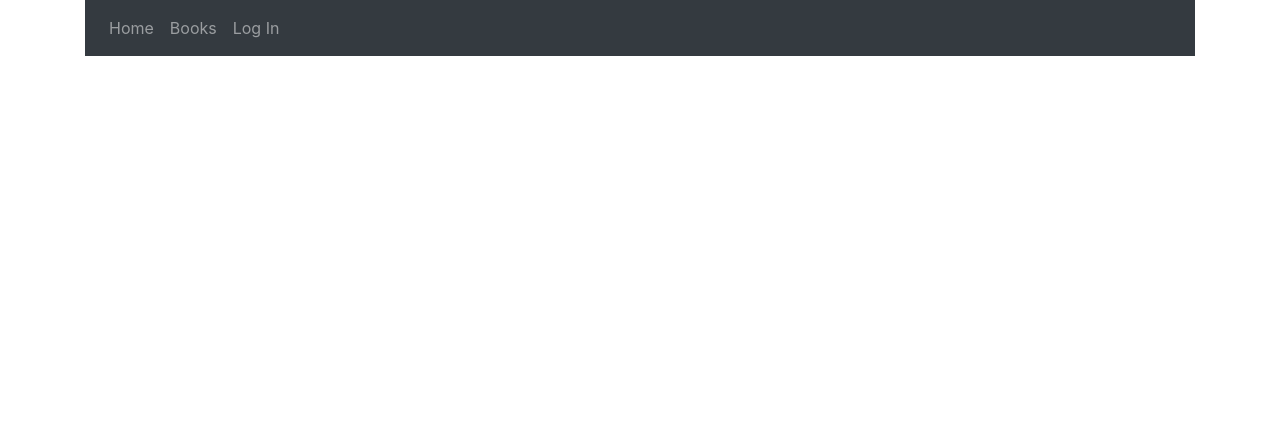
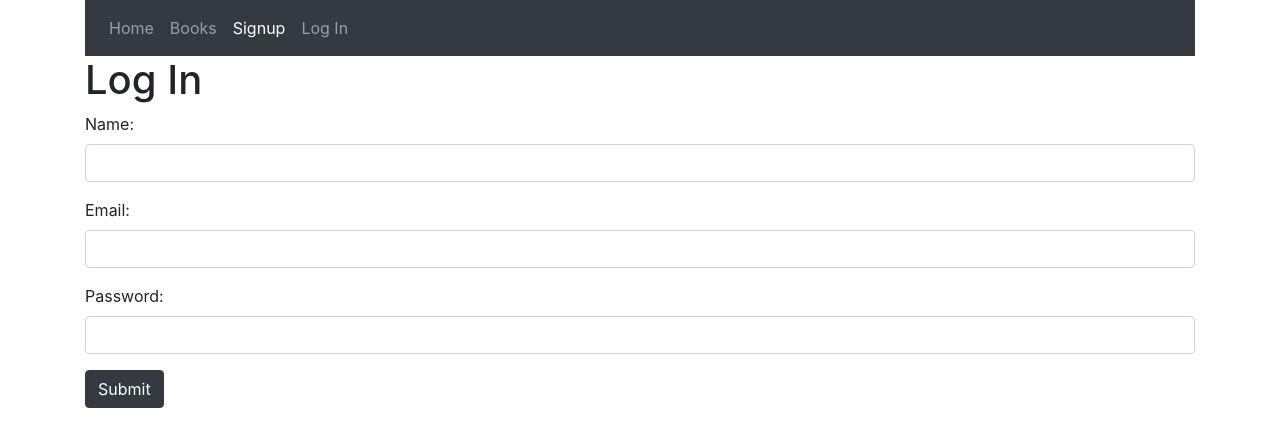
Before and after one commit to cjlee1191/betterReads, a React (Create React App) app in the folder client/: page /signup in a window 1280 px wide. Shown: the top 446 px of the page. Built offline with nearby package versions, Linux system fonts and the light colour scheme.

Commit message:
signup working

```diff
--- a/client/src/components/App.jsx
+++ b/client/src/components/App.jsx
@@ -3,6 +3,7 @@ import '../stylesheets/App.css';
 import Home from './Home';
 import Login from './Login';
 import Logout from './Logout';
+import Signup from './Signup'
 import BookList from './BookList';
 import BookInfo from './BookInfo';
 import BookAdd from './BookAdd';
@@ -27,6 +28,7 @@ const Navigation = () => (
     <ul className="navbar-nav mr-auto">
       <li className="nav-item"><NavLink exact className="nav-link" activeClassName="active" to="/">Home</NavLink></li>
       <li className="nav-item"><NavLink exact className="nav-link" activeClassName="active" to="/books">Books</NavLink></li>
+      <li className="nav-item"><NavLink exact className="nav-link" activeClassName="active" to="/signup">Signup</NavLink></li>
       {
         localStorage.getItem("jwt") ?
           <li className="nav-item"><NavLink exact className="nav-link" to="/logout">Log Out</NavLink></li>
@@ -41,6 +43,7 @@ const Main = () => (
     <Route exact path="/" component={Home} />
     <Route exact path="/login" component={Login} />
     <Route exact path="/logout" component={Logout} />
+    <Route exact path="/signup" component={Signup} />
     <Route exact path="/books" component={BookList} />
     <Route exact path="/books/new" component={BookAdd} />
     <Route exact path="/books/:id" component={BookInfo} />
--- a/client/src/components/Logout.jsx
+++ b/client/src/components/Logout.jsx
@@ -3,7 +3,7 @@ import { Redirect } from 'react-router-dom'
 
 const Logout = () => {
   localStorage.removeItem('jwt');
-  return <Redirect to='/' />
+  return <Redirect to='/home' />
 }
 
 export default Logout;
--- /dev/null
+++ b/client/src/components/Signup.jsx
@@ -0,0 +1,49 @@
+import React, { Component } from 'react'
+import { post } from 'axios';
+
+class Signup extends Component {
+  constructor() {
+    super()
+    this.handleSubmit = this.handleSubmit.bind(this);
+  }
+
+  handleSubmit (event) {
+    event.preventDefault();
+    const name = document.getElementById('name').value
+    const email = document.getElementById('email').value;
+    const password = document.getElementById('password').value;
+const request = {"user": {"name": name, "email": email, "password": password}};
+    post('http://localhost:3000/api/users', request)
+      .then(response => {
+        localStorage.setItem("jwt", response.data.jwt);
+        this.props.history.push("/");
+        console.log(response)
+      })
+      .catch(error => console.log('error', error));
+  }
+
+  render() {
+    return (
+      <div>
+        <h1>Log In</h1>
+        <form onSubmit={this.handleSubmit}>
+        <div className="form-group">
+            <label htmlFor="name">Name: </label>
+            <input name="name" id="name" type="name" className="form-control" />
+          </div>
+          <div className="form-group">
+            <label htmlFor="email">Email: </label>
+            <input name="email" id="email" type="email" className="form-control" />
+          </div>
+          <div className="form-group">
+            <label htmlFor="password">Password:</label>
+            <input name="password" id="password" type="password" className="form-control" />
+          </div>
+          <button type="submit" className="btn btn-dark">Submit</button>
+        </form>
+      </div>
+    );
+  }
+}
+
+export default Signup;
```
Also changed, not shown: client/src/components/BookList.jsx (+0 -7 lines), 2 other files (tests, documents, lock files or other folders).
